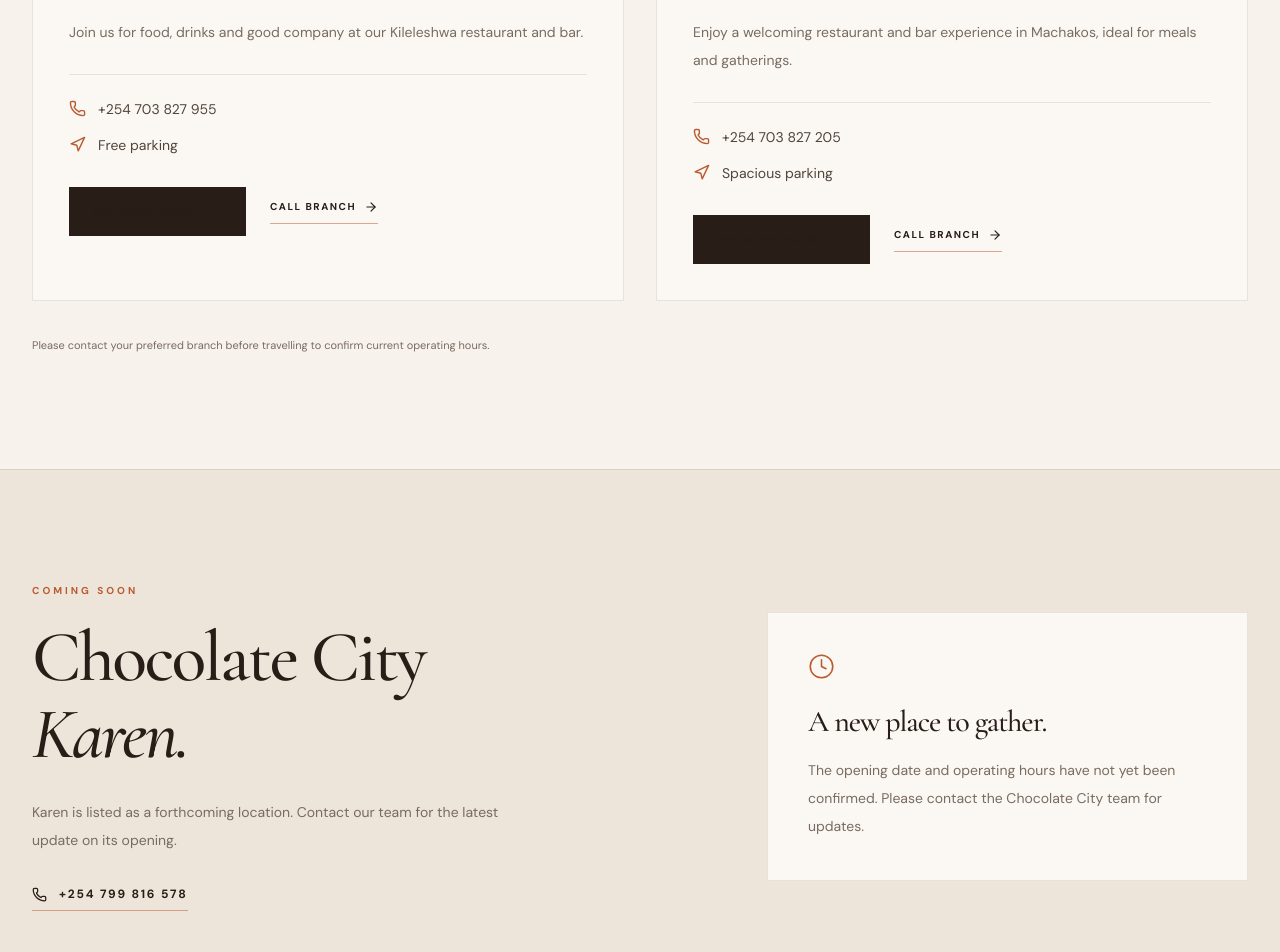
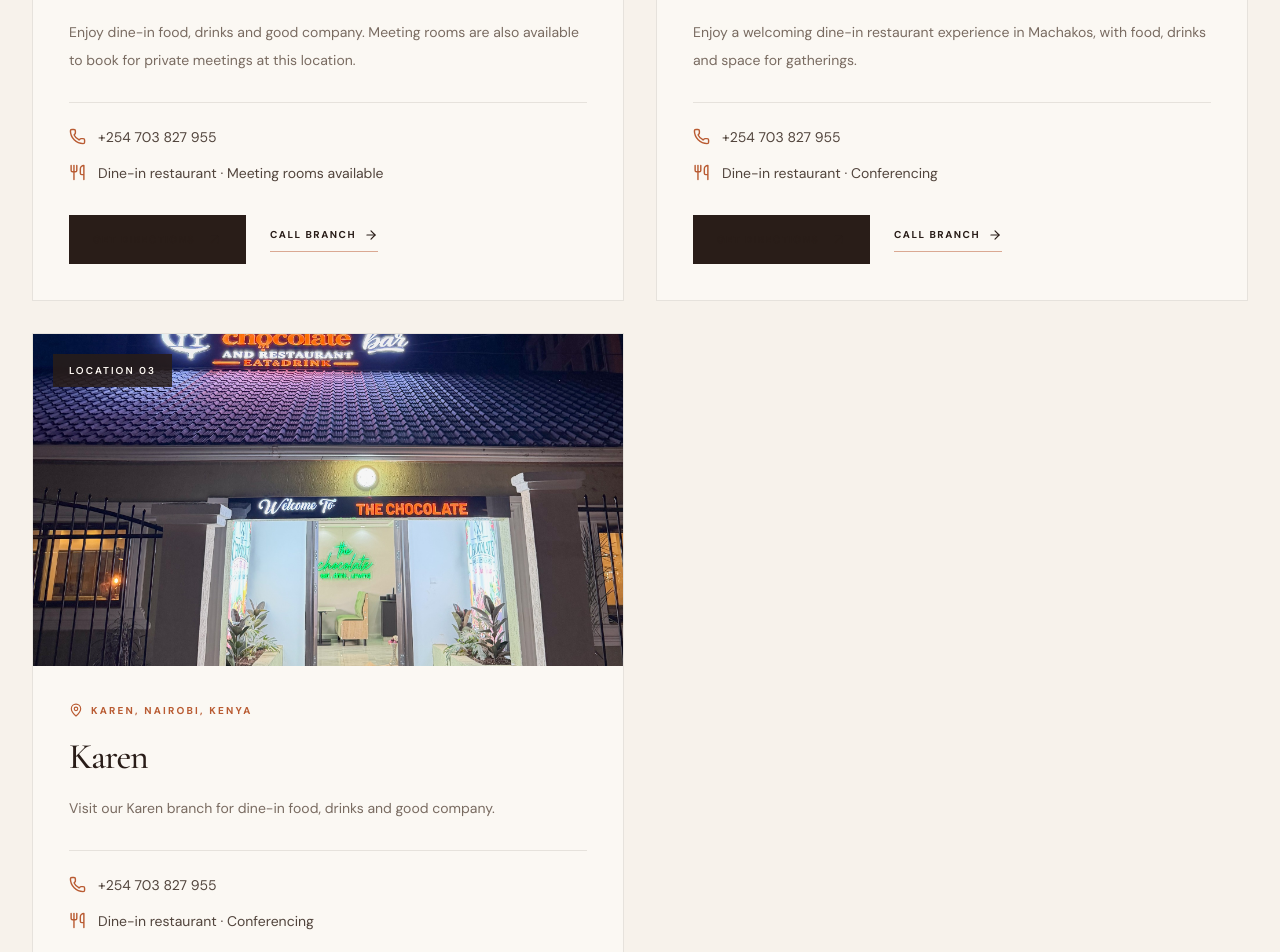
Before and after one commit to EugeneCodes254/chocolate-city, a Next.js app: page /locations in a window 1280 px wide. Shown: the part 1540-2492 px from the top of the page. Built offline with nearby package versions, Linux system fonts and the light colour scheme.

Commit message:
Update branch details and business contact information

```diff
--- a/src/app/contact/page.tsx
+++ b/src/app/contact/page.tsx
@@ -104,7 +104,7 @@ export default function ContactPage() {
               </a>
 
               <a
-                href="tel:+254799816578"
+                href="tel:+254703827955"
                 className="group flex items-start gap-4"
               >
                 <span className="flex size-12 shrink-0 items-center justify-center bg-[#eee5da] text-[#b95b32] transition group-hover:bg-[#291d18] group-hover:text-white">
@@ -115,9 +115,6 @@ export default function ContactPage() {
                     Call our team
                   </span>
                   <span className="mt-2 block text-sm font-medium text-[#291d18] transition group-hover:text-[#b95b32]">
-                    +254 799 816 578
-                  </span>
-                  <span className="mt-1 block text-sm text-[#796b61]">
                     +254 703 827 955
                   </span>
                 </span>
@@ -135,7 +132,7 @@ export default function ContactPage() {
                     Kileleshwa · Nairobi
                   </span>
                   <span className="mt-1 block text-sm text-[#796b61]">
-                    Machakos, Kenya
+                    Machakos · Karen, Kenya
                   </span>
                   <a
                     href="/locations"
--- a/src/app/events/page.tsx
+++ b/src/app/events/page.tsx
@@ -14,7 +14,7 @@ const experiences = [
     title: "Private Celebrations",
     category: "SPECIAL OCCASIONS",
     description:
-      "Bring friends and family together for birthdays, milestones and memorable gatherings.",
+      "Bring friends and family together for birthdays, milestones and memorable restaurant gatherings.",
     image: "/images/restaurant/restaurant-photo-04.jpg",
     icon: PartyPopper,
     number: "01",
@@ -23,7 +23,7 @@ const experiences = [
     title: "Corporate Gatherings",
     category: "BUSINESS & NETWORKING",
     description:
-      "Create space for team dinners, client meetings and professional get-togethers.",
+      "Bring colleagues and clients together for business gatherings and conferencing at Chocolate City.",
     image: "/images/restaurant/restaurant-photo-09.jpg",
     icon: BriefcaseBusiness,
     number: "02",
@@ -36,6 +36,15 @@ const experiences = [
     image: "/images/restaurant/restaurant-photo-16.jpg",
     icon: Users,
     number: "03",
+  },
+  {
+    title: "Kileleshwa Meeting Rooms",
+    category: "PRIVATE MEETINGS",
+    description:
+      "Rooms at our Kileleshwa location can be booked for private meetings. Contact the team to discuss availability and arrangements.",
+    image: "/images/restaurant/restaurant-photo-16.jpg",
+    icon: BriefcaseBusiness,
+    number: "04",
   },
 ];
 
@@ -106,13 +115,11 @@ export default function EventsPage() {
             </div>
 
             <p className="max-w-md text-sm leading-7 text-[#796b61] md:justify-self-end">
-              Whether you are bringing people together for a special
-              celebration, a business gathering or simply a shared meal,
-              let's make it a moment worth remembering.
+              Chocolate City is a dine-in restaurant with conferencing facilities. Kileleshwa also has rooms available to book for private meetings.
             </p>
           </div>
 
-          <div className="grid gap-7 md:grid-cols-3">
+          <div className="grid gap-7 md:grid-cols-2 xl:grid-cols-4">
             {experiences.map((experience) => {
               const Icon = experience.icon;
 
--- a/src/app/locations/page.tsx
+++ b/src/app/locations/page.tsx
@@ -8,14 +8,13 @@ import {
   ArrowUpRight,
   MapPin,
   Phone,
-  Navigation,
-  Clock,
+  Utensils,
 } from "lucide-react";
 
 export const metadata: Metadata = {
   title: "Our Locations | Chocolate City Kenya",
   description:
-    "Find Chocolate City Kenya locations in Kileleshwa and Machakos, explore directions, and contact our team about your visit.",
+    "Find Chocolate City dine-in restaurants in Kileleshwa, Machakos and Karen, explore directions and plan your visit.",
 };
 
 const branches = [
@@ -24,9 +23,9 @@ const branches = [
     area: "Nairobi, Kenya",
     phone: "+254 703 827 955",
     tel: "+254703827955",
-    parking: "Free parking",
+    service: "Dine-in restaurant · Meeting rooms available",
     description:
-      "Join us for food, drinks and good company at our Kileleshwa restaurant and bar.",
+      "Enjoy dine-in food, drinks and good company. Meeting rooms are also available to book for private meetings at this location.",
     map: "https://maps.app.goo.gl/m8SWXGUffdbdcJ7W8",
     image: "/images/restaurant/restaurant-photo-04.jpg",
     number: "01",
@@ -34,14 +33,26 @@ const branches = [
   {
     name: "Machakos",
     area: "Machakos, Kenya",
-    phone: "+254 703 827 205",
-    tel: "+254703827205",
-    parking: "Spacious parking",
+    phone: "+254 703 827 955",
+    tel: "+254703827955",
+    service: "Dine-in restaurant · Conferencing",
     description:
-      "Enjoy a welcoming restaurant and bar experience in Machakos, ideal for meals and gatherings.",
+      "Enjoy a welcoming dine-in restaurant experience in Machakos, with food, drinks and space for gatherings.",
     map: "https://maps.app.goo.gl/98EL4mgC9MeCN3cJ6",
     image: "/images/restaurant/restaurant-photo-09.jpg",
     number: "02",
+  },
+  {
+    name: "Karen",
+    area: "Karen, Nairobi, Kenya",
+    phone: "+254 703 827 955",
+    tel: "+254703827955",
+    service: "Dine-in restaurant · Conferencing",
+    description:
+      "Visit our Karen branch for dine-in food, drinks and good company.",
+    map: "https://www.google.com/maps/dir/?api=1&destination=Chocolate+City+Langata",
+    image: "/images/restaurant/restaurant-photo-12.jpg",
+    number: "03",
   },
 ];
 
@@ -77,8 +88,7 @@ export default function LocationsPage() {
 
             <div className="mt-8 flex max-w-2xl flex-col gap-7 sm:flex-row sm:items-end sm:justify-between">
               <p className="max-w-lg text-sm leading-7 text-white/75 sm:text-base">
-                Find your nearest Chocolate City, explore directions and plan
-                your next meal, celebration or gathering with us.
+                Explore our three operating locations, get directions and plan your next dine-in visit or gathering with us.
               </p>
 
               <Link
@@ -92,7 +102,7 @@ export default function LocationsPage() {
             <div className="mt-12 flex flex-wrap gap-x-8 gap-y-3 border-t border-white/20 pt-6 text-[10px] font-semibold uppercase tracking-[0.2em] text-white/65">
               <span>Kileleshwa</span>
               <span>Machakos</span>
-              <span>Karen · Coming soon</span>
+              <span>Karen</span>
             </div>
           </div>
         </section>
@@ -165,8 +175,8 @@ export default function LocationsPage() {
                     </div>
 
                     <div className="flex items-center gap-3 text-sm text-[#51443c]">
-                      <Navigation size={17} className="text-[#b95b32]" />
-                      {branch.parking}
+                      <Utensils size={17} className="text-[#b95b32]" />
+                      {branch.service}
                     </div>
                   </div>
 
@@ -198,40 +208,43 @@ export default function LocationsPage() {
           </p>
         </section>
 
-        {/* Coming soon */}
+        {/* Kileleshwa meeting rooms */}
         <section className="border-y border-[#291d18]/10 bg-[#eee5da] px-5 py-20 sm:px-8 sm:py-28">
           <div className="mx-auto grid max-w-7xl gap-12 md:grid-cols-[1fr_0.7fr] md:items-center">
             <div>
               <p className="mb-5 text-[10px] font-bold uppercase tracking-[0.3em] text-[#b95b32]">
-                Coming soon
+                Kileleshwa
               </p>
-
-              <h2 className="font-serif text-6xl font-normal leading-[1.02] tracking-[-0.04em] sm:text-7xl">
-                Chocolate City
+              <h2 className="font-serif text-5xl font-normal leading-[1.02] tracking-[-0.04em] sm:text-6xl">
+                A space to
                 <br />
-                <em>Karen.</em>
+                <em>meet and connect.</em>
               </h2>
-
               <p className="mt-6 max-w-lg text-sm leading-7 text-[#796b61]">
-                Karen is listed as a forthcoming location. Contact our team
-                for the latest update on its opening.
+                Kileleshwa offers rooms that can be booked for private meetings.
+                Contact our team to discuss your requirements and availability.
               </p>
-
               <a
-                href="tel:+254799816578"
+                href="tel:+254703827955"
                 className="mt-8 inline-flex items-center gap-3 border-b border-[#b95b32]/50 pb-2 text-xs font-bold uppercase tracking-[0.15em] text-[#291d18] transition hover:text-[#b95b32]"
               >
-                <Phone size={15} /> +254 799 816 578
+                <Phone size={15} /> +254 703 827 955
               </a>
             </div>
-
             <div className="border border-[#291d18]/10 bg-[#fbf8f3] p-8 sm:p-10">
-              <Clock size={27} strokeWidth={1.4} className="text-[#b95b32]" />
-              <h3 className="mt-6 font-serif text-3xl">A new place to gather.</h3>
+              <Utensils size={27} strokeWidth={1.4} className="text-[#b95b32]" />
+              <h3 className="mt-6 font-serif text-3xl">Dine in. Meet. Connect.</h3>
               <p className="mt-4 text-sm leading-7 text-[#796b61]">
-                The opening date and operating hours have not yet been
-                confirmed. Please contact the Chocolate City team for updates.
+                Chocolate City is a dine-in restaurant with conferencing
+                facilities. Meeting-room bookings for private meetings are
+                available at Kileleshwa.
               </p>
+              <Link
+                href="/contact"
+                className="mt-7 inline-flex items-center gap-2 border-b border-[#b95b32]/50 pb-2 text-[10px] font-bold uppercase tracking-[0.15em] text-[#291d18] hover:text-[#b95b32]"
+              >
+                Enquire with our team <ArrowRight size={14} />
+              </Link>
             </div>
           </div>
         </section>
--- a/src/app/reservations/page.tsx
+++ b/src/app/reservations/page.tsx
@@ -97,6 +97,10 @@ export default function ReservationsPage() {
                 <span className="inline-flex items-center gap-2">
                   <MapPin size={14} className="text-[#e9a17b]" />
                   Machakos
+                </span>
+                <span className="inline-flex items-center gap-2">
+                  <MapPin size={14} className="text-[#e9a17b]" />
+                  Karen
                 </span>
               </div>
             </div>
@@ -339,6 +343,7 @@ export default function ReservationsPage() {
                         </option>
                         <option value="Kileleshwa">Kileleshwa</option>
                         <option value="Machakos">Machakos</option>
+                        <option value="Karen">Karen</option>
                         <option value="Other">Other / please advise</option>
                       </select>
                     </label>
--- a/src/components/SiteFooter.tsx
+++ b/src/components/SiteFooter.tsx
@@ -8,16 +8,8 @@ import {
 
 const officialEmail = "info@chocolatecity.co.ke";
 
-const officialPhones = [
-  {
-    number: "+254799816578",
-    display: "+254 799 816 578",
-  },
-  {
-    number: "+254703827955",
-    display: "+254 703 827 955",
-  },
-];
+const officialPhone = "+254703827955";
+
 
 export default function SiteFooter() {
   return (
@@ -60,12 +52,10 @@ export default function SiteFooter() {
             {officialEmail}
           </a>
 
-          {officialPhones.map((phone) => (
-            <a key={phone.number} href={`tel:${phone.number}`}>
-              <Phone size={15} />
-              {phone.display}
-            </a>
-          ))}
+          <a href={`tel:${officialPhone}`}>
+            <Phone size={15} />
+            +254 703 827 955
+          </a>
 
           <Link href="/contact">
             Contact our team <ArrowUpRight size={14} />
@@ -82,7 +72,7 @@ export default function SiteFooter() {
           <p>Our official social media links will be added here soon.</p>
 
           <a
-            href="https://maps.google.com/"
+            href="/locations"
             target="_blank"
             rel="noreferrer"
           >
```
